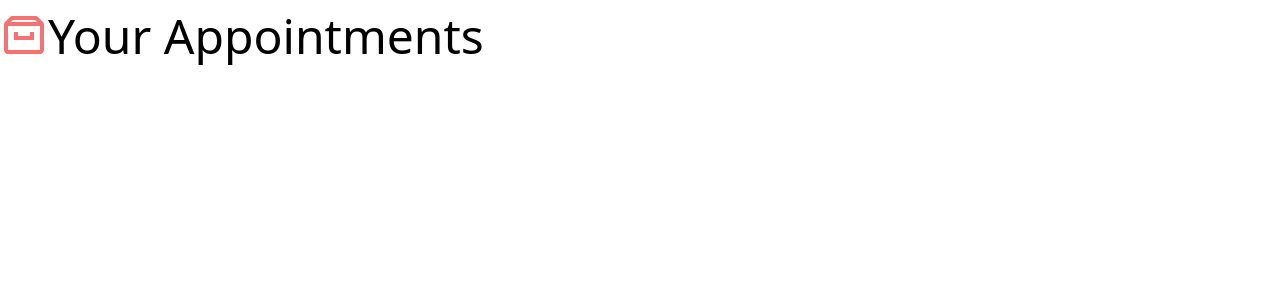
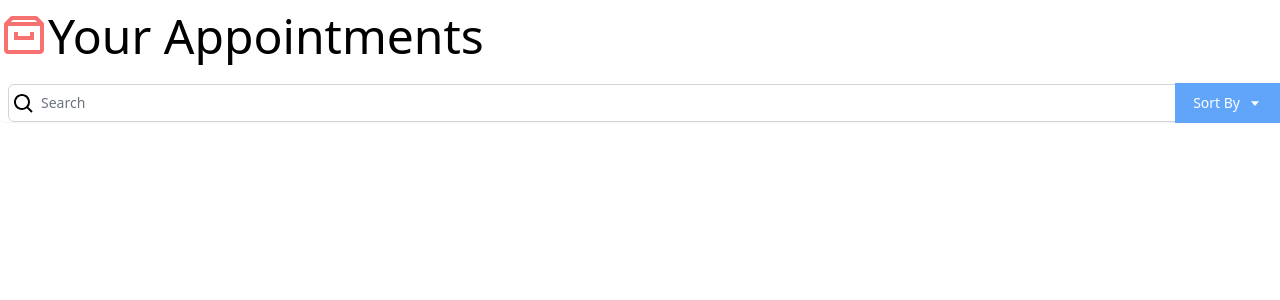
Before and after one commit to oguznsari/react, a JavaScript app in the folder reactinterface/: page / in a window 1280 px wide. Shown: the top 300 px of the page. Built offline with nearby package versions, Linux system fonts and the light colour scheme; the HTML template or start-up script is replaced by a standard one.

Commit message:
added search component fixed tailwind css errors

```diff
--- a/reactinterface/src/App.js
+++ b/reactinterface/src/App.js
@@ -1,10 +1,12 @@
 import { BiArchive } from "react-icons/bi";
+import Search from "./components/Search";
 
 function App() {
   return (
     <div className="App container mx-auto mt-3 font-thin">
       <h1 className="text-5xl">
         <BiArchive className="inline-block text-red-400 align-top" />Your Appointments
+        <Search />
       </h1>
     </div>
   );
--- /dev/null
+++ b/reactinterface/src/components/Search.js
@@ -0,0 +1,26 @@
+import { BiSearch, BiCaretDown } from "react-icons/bi"
+
+const Search = () => {
+    return (
+        <div className="py-5">
+            <div className="mt-1 relative rounded-md shadow-sm flex space-x-2">
+                <div className="absolute pt-1 h-9 w-9 inset-y-0 left-0 pl-3 flex items-center pointer-events-none">
+                    <BiSearch />
+                    <label htmlFor="query" className="sr-only" />
+                </div>
+                <input type="text" name="query" id="query" value=""
+                    className="pl-8 rounded-md focus:ring-indigo-500 focus:border-indigo-500 block w-full sm:text-sm border-gray-300" placeholder="Search" />
+                <div className="absolute inset-y-0 right-0 flex items-center">
+                    <div>
+                        <button type="button"
+                            className="justify-center px-4 py-2 bg-blue-400 border-2 border-blue-400 text-sm text-white hover:bg-blue-700 focus:outline-none focus:ring-2 focus:ring-offset-2 flex items-center" id="options-menu" aria-haspopup="true" aria-expanded="true">
+                            Sort By <BiCaretDown className="ml-2" />
+                        </button>
+                    </div>
+                </div>
+            </div>
+        </div>
+    )
+}
+
+export default Search
```
